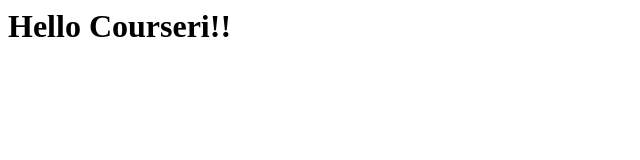
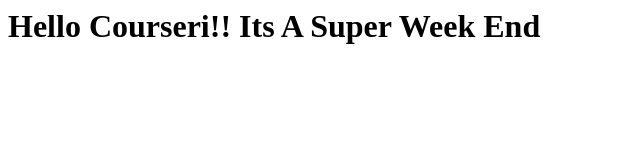
Before and after one commit to aminur-rahman/CourseraTest, a plain HTML site: page site/index.html in a window 1280 px wide. Shown: the whole page, without its empty margins (0-640 px from the left). Drawn offline with Linux system fonts and the light colour scheme.

Commit message:
Small sexi to pegi

```diff
--- a/site/index.html
+++ b/site/index.html
@@ -3,6 +3,6 @@
 	<title>Hello Coursera!</title>
 </head>
 <body>
-<h1>Hello Courseri!!</h1>
+<h1>Hello Courseri!! Its A Super Week End</h1>
 </body>
 </html>
```
